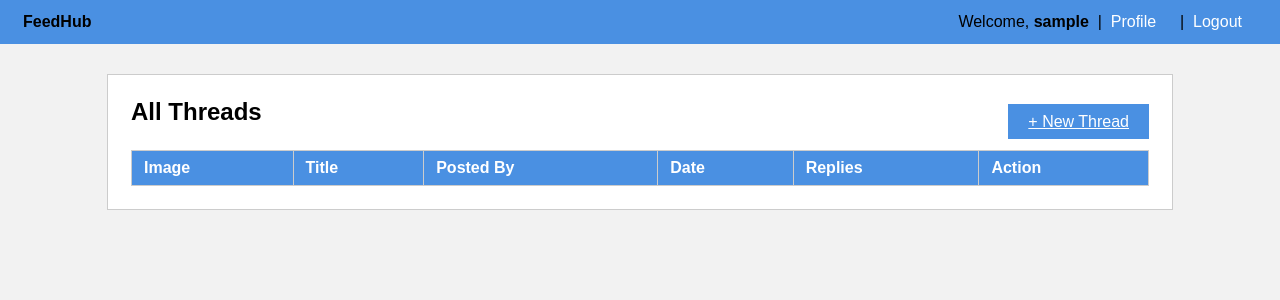
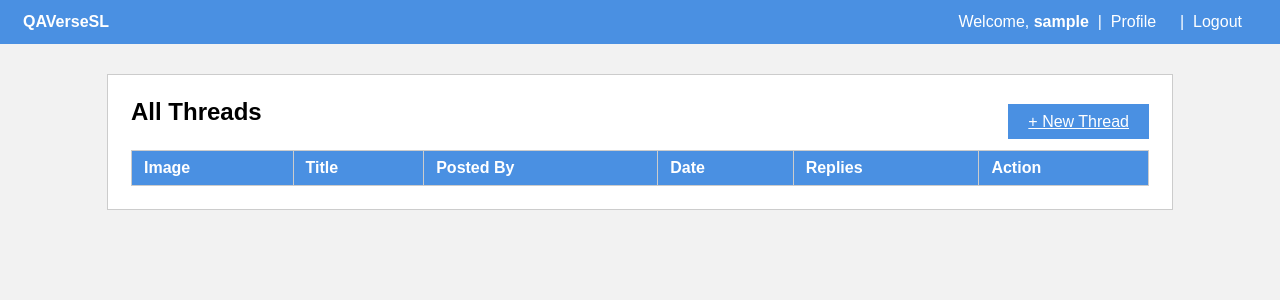
Before and after one commit to ProllyNaveen/Simple-Q-A-Platform-WEB, a PHP site: page /feed.php in a window 1280 px wide. Shown: the top 300 px of the page. Run offline with PHP 8.4, Linux system fonts and the light colour scheme; the visitor is signed in with stand-in values (Sample User, id 1); data that the repository does not hold is empty.

Commit message:
small changes
navbar changes and some other minor changes

```diff
--- a/addadmin.php
+++ b/addadmin.php
@@ -11,7 +11,7 @@
 <div class="navbar">
   <table width="100%">
     <tr>
-      <td style="color:white"><b>ForumHub</b></td>
+      <td style="color:white"><b>QAVerseSL</b></td>
       <td align="right" style="color:white">
         Welcome, <b><?php echo $_SESSION['username']; ?></b> &nbsp;|&nbsp;
         <a href="profile.php">Profile</a> &nbsp;|&nbsp;
--- a/admindashboard.php
+++ b/admindashboard.php
@@ -10,7 +10,7 @@
 <div class="navbar">
   <table width="100%">
     <tr>
-      <td style="color:white"><b>ForumHub</b></td>
+      <td style="color:white"><b>QAVerseSL</b></td>
       <td align="right" style="color:white">
         Welcome, <b><?php echo $_SESSION['username']; ?></b> &nbsp;|&nbsp;
         <a href="profile.php">Profile</a> &nbsp;|&nbsp;
--- a/createpost.php
+++ b/createpost.php
@@ -12,7 +12,7 @@
 <div class="navbar">
   <table width="100%">
     <tr>
-      <td style="color:white"><b>ForumHub</b></td>
+      <td style="color:white"><b>QAVerseSL</b></td>
       <td align="right" style="color:white">
         Welcome, <b><?php echo $_SESSION['username']; ?></b> &nbsp;|&nbsp;
         <a href="profile.php">Profile</a> &nbsp;|&nbsp;
--- a/feed.php
+++ b/feed.php
@@ -10,8 +10,8 @@
 <div class="navbar">
   <table width="100%">
     <tr>
-      <td><b>FeedHub</b></td>
-      <td align="right">
+      <td><b style="color:white" >QAVerseSL</b></td>
+      <td align="right" style="color:white">
         Welcome, <b><?php echo $_SESSION['username']; ?></b> &nbsp;|&nbsp;
         <a href="profile.php">Profile</a> &nbsp;|&nbsp;
         <a href="logout.php">Logout</a>
--- a/profile.php
+++ b/profile.php
@@ -13,7 +13,7 @@
 <div class="navbar">
   <table width="100%">
     <tr>
-      <td style="color:white"><b>ForumHub</b></td>
+      <td style="color:white"><b>QAVerseSL</b></td>
       <td align="right" style="color:white">
         Welcome, <b><?php echo $_SESSION['username']; ?></b> &nbsp;|&nbsp;
         <a href="feed.php">Home</a> &nbsp;|&nbsp;
--- a/threadview.php
+++ b/threadview.php
@@ -12,8 +12,8 @@
 <div class="navbar">
   <table width="100%">
     <tr>
-      <td><b>ForumHub</b></td>
-      <td align="right">
+      <td style="color:white;"><b>QAVerseSL</b></td>
+      <td align="right" style="color:white;">
         Welcome, <b><?php echo $_SESSION['username']; ?></b> &nbsp;|&nbsp;
         <a href="feed.php">Home</a> &nbsp;|&nbsp;
         <a href="profile.php">Profile</a> &nbsp;|&nbsp;
```
